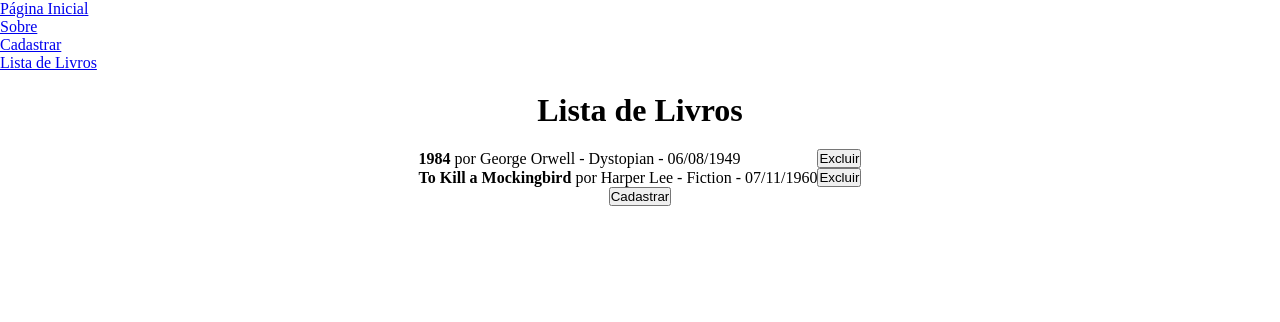
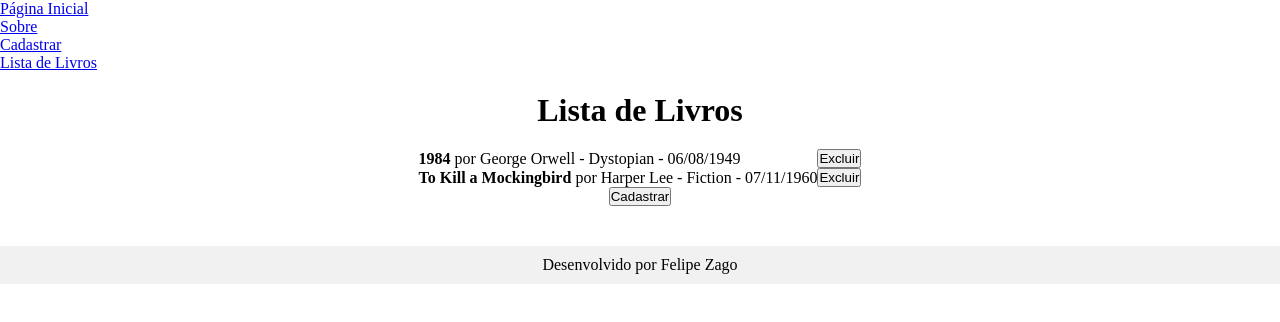
Before and after one commit to FelipeZag0/reading-journal-fase2, a React (Create React App) app: page /books in a window 1280 px wide. Shown: the top 322 px of the page. Built offline with nearby package versions, Linux system fonts and the light colour scheme.

Commit message:
adicionado rodape

```diff
--- a/src/App.js
+++ b/src/App.js
@@ -1,5 +1,6 @@
 import React, { useState } from 'react';
 import { BrowserRouter as Router, Route, Routes, Link } from 'react-router-dom';
+import Footer from './components/Footer';
 import HomePage from './pages/HomePage';
 import AboutPage from './pages/AboutPage';
 import AddBookPage from './pages/AddBookPage';
@@ -41,6 +42,7 @@ function App() {
           <Route path="/books" element={<BooksPage books={books} deleteBook={deleteBook} />} />
         </Routes>
       </div>
+      <Footer />
     </Router>
   );
 }
--- /dev/null
+++ b/src/components/Footer.js
@@ -0,0 +1,11 @@
+import React from 'react';
+
+const Footer = () => {
+    return (
+        <footer style={{ textAlign: 'center', padding: '10px', marginTop: '20px', backgroundColor: '#f1f1f1' }}>
+            <p>Desenvolvido por Felipe Zago</p>
+        </footer>
+    );
+};
+
+export default Footer;
```
